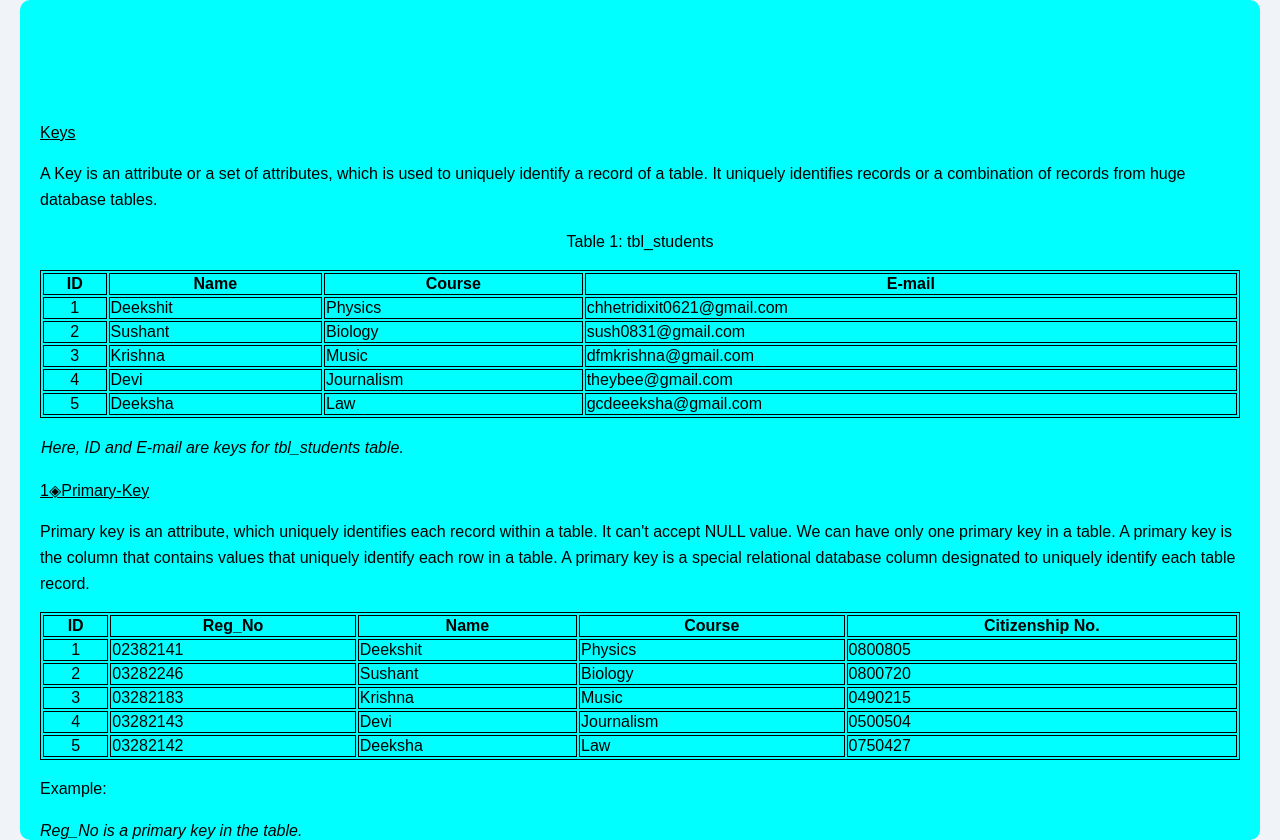
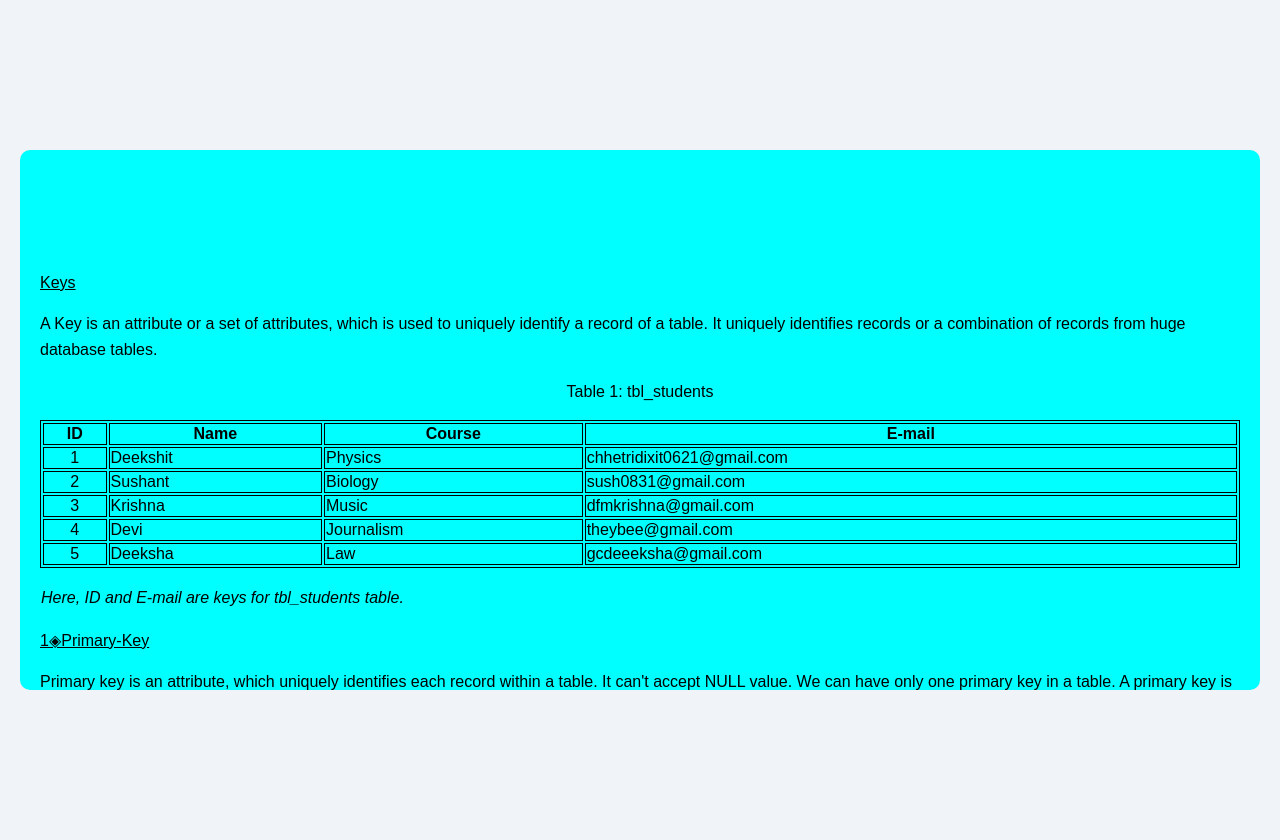
Before and after one commit to dee021-shit/repo_fortask, a plain HTML site: page day4.html in a window 1280 px wide. Drawn offline with Linux system fonts and the light colour scheme.

Commit message:
Update day4.html

```diff
--- a/day4.html
+++ b/day4.html
@@ -18,7 +18,7 @@
         }
         .container {
         overflow: auto;
-        max-height: 800px;
+        max-height: 500px;
         background-color: cyan;
         padding: 20px;
         border-radius: 10px;
```
